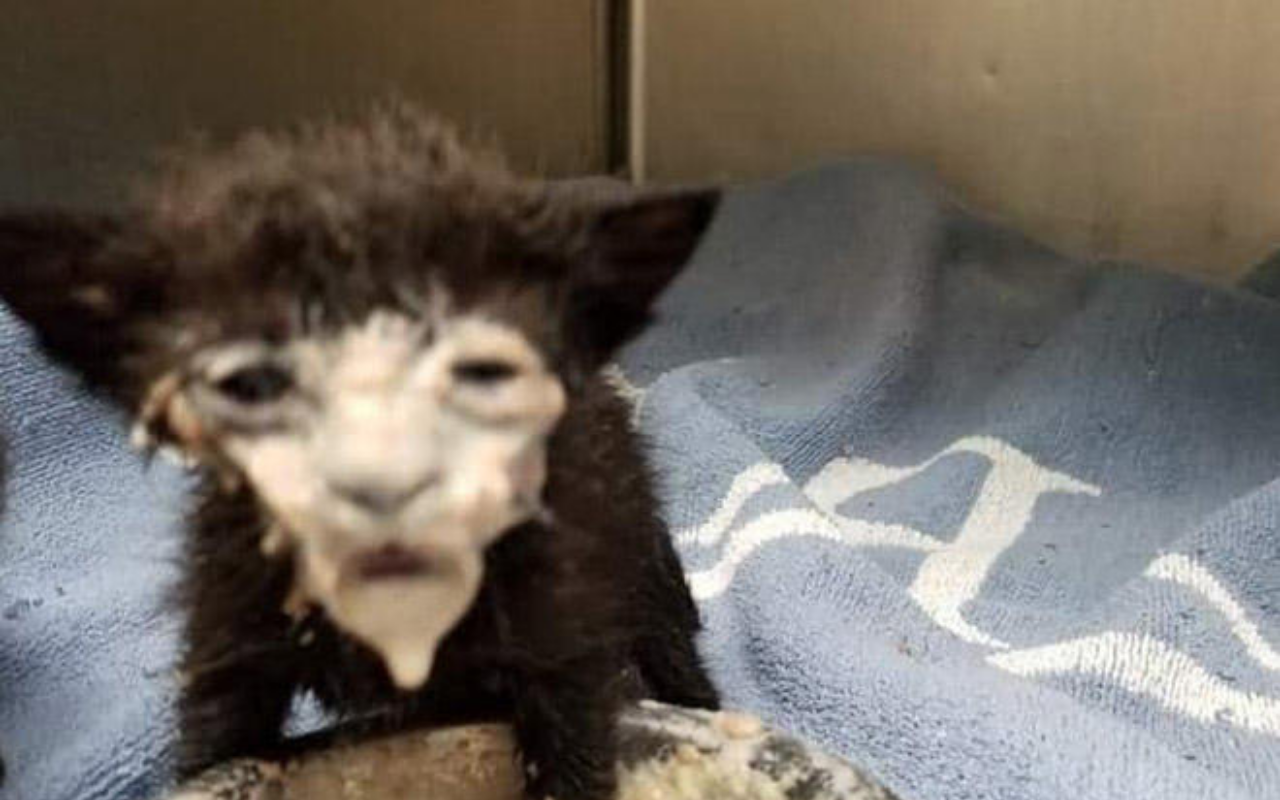
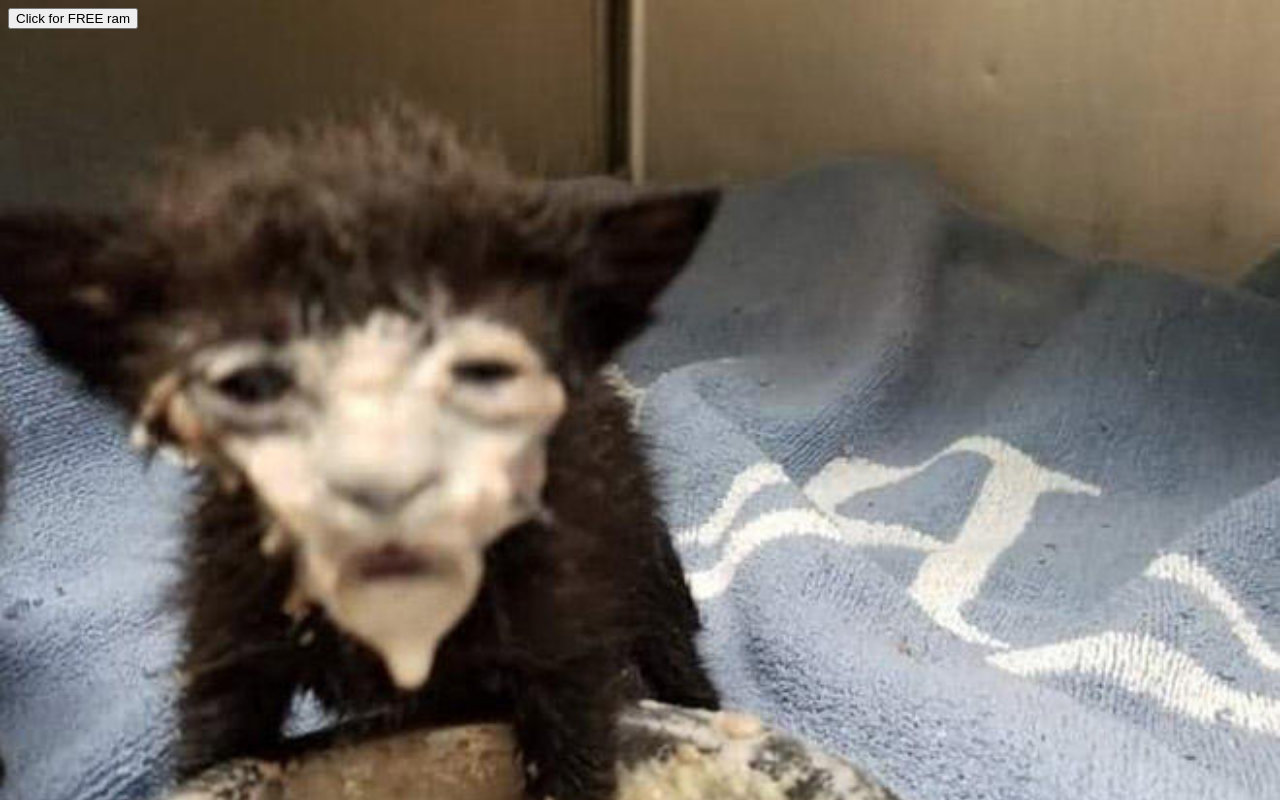
Before and after one commit to vexflash/POHTML, a plain HTML site: page pagina8.html in a window 1280 px wide. Drawn offline with Linux system fonts and the light colour scheme.

Commit message:
Update on stuff

```diff
--- a/pagina8.html
+++ b/pagina8.html
@@ -1,6 +1,7 @@
 <!--easter egg-->
 <html>
     <body>
+        <input type="button" onclick="window.location.href='https://www.youtube.com/watch?v=dQw4w9WgXcQ';" value="Click for FREE ram" />
         <style>
             body {
               background-image: url('img/cat.jpeg');
```
